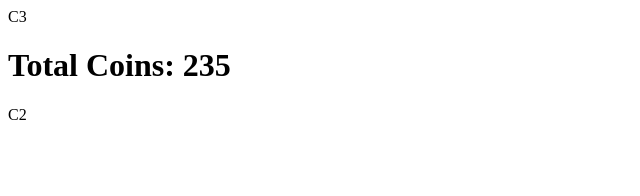
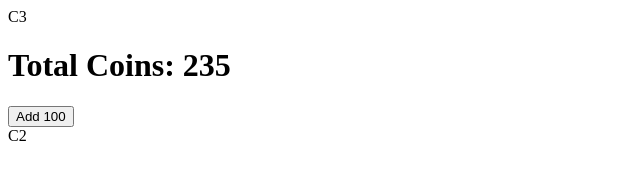
Before and after one commit to githubscientist/react-fsd61wde, a React (Vite) app: page / in a window 1280 px wide. Shown: the top 196 px of the page, without its empty margins (0-640 px from the left). Built offline with nearby package versions, Linux system fonts and the light colour scheme.

Commit message:
providing state setters in context

```diff
--- a/src/App.jsx
+++ b/src/App.jsx
@@ -11,7 +11,7 @@ const App = () => {
 
   return (
       <div>
-          <CoinsContext.Provider value={coins}>
+          <CoinsContext.Provider value={{ coins, setCoins }}>
             <C1 />
             <C2 />
           </CoinsContext.Provider>
--- a/src/components/C4.jsx
+++ b/src/components/C4.jsx
@@ -3,11 +3,12 @@ import { CoinsContext } from '../App'
 
 const C4 = () => {
 
-    const coins = useContext(CoinsContext);
+    const { coins, setCoins } = useContext(CoinsContext);
 
   return (
       <div>
-          <h1>Total Coins: { coins.reduce((p, c) => p+ c) }</h1>
+        <h1>Total Coins: {coins.reduce((p, c) => p + c)}</h1>
+        <button onClick={() => setCoins([...coins, 100])}>Add 100</button>
     </div>
   )
 }
```
